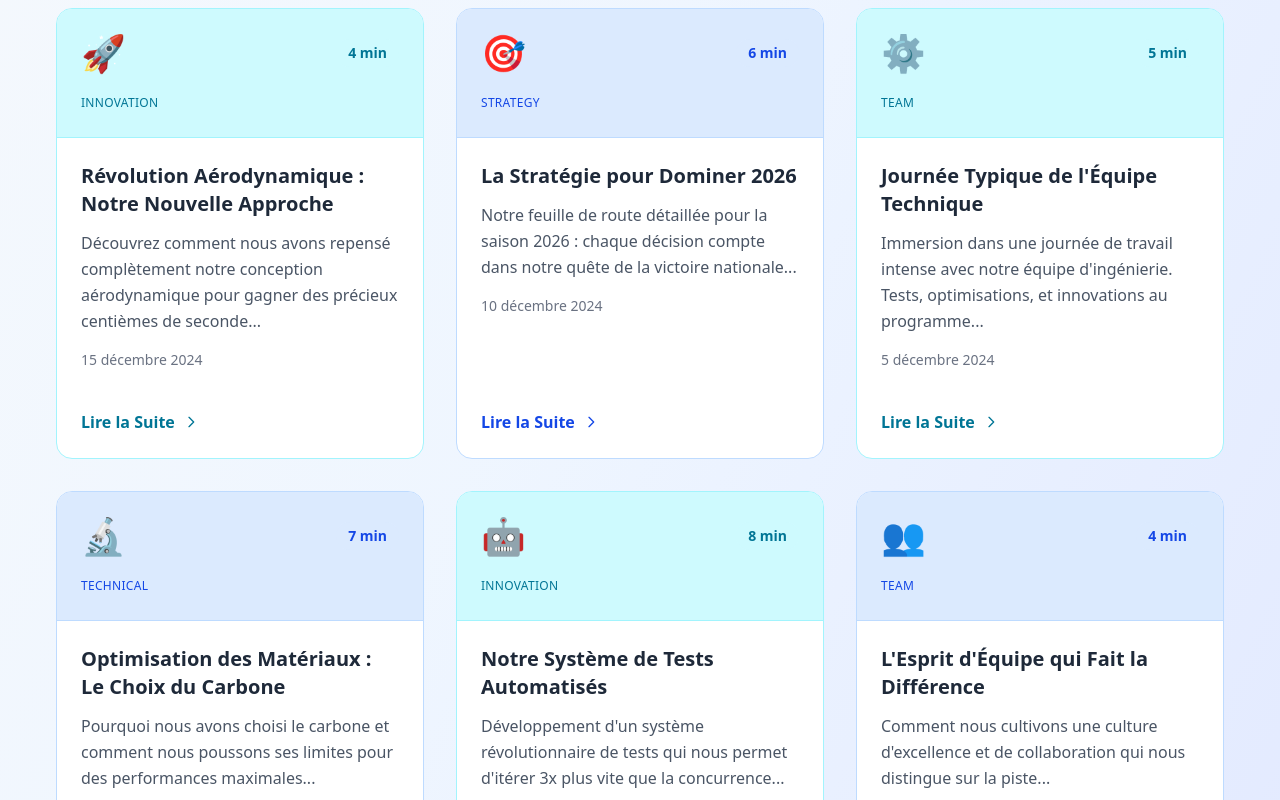
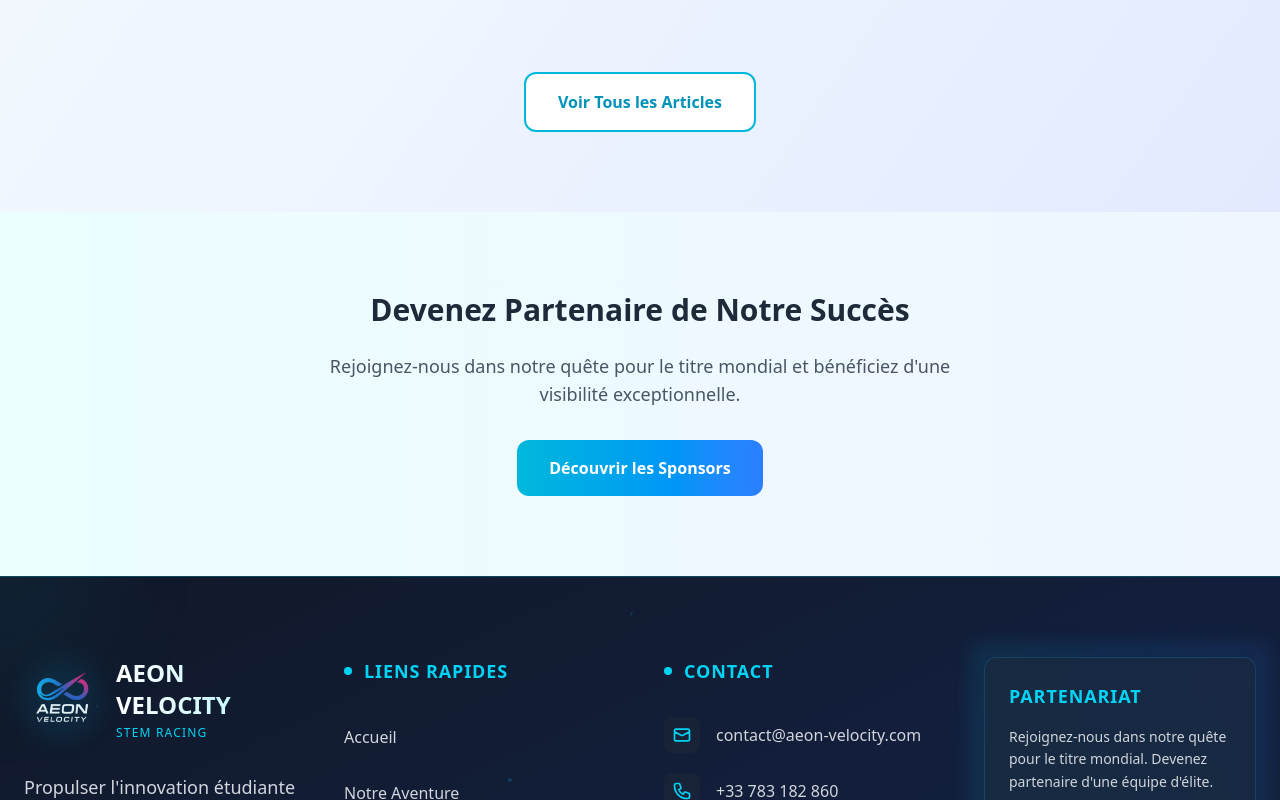
Before and after one commit to NAJEEBKHAN123/Aeon_Velocity_client, a React (Vite) app: page /blog in a window 1280 px wide. Shown: the part 1240-2040 px from the top of the page. Built offline with nearby package versions, Linux system fonts and the light colour scheme.

Commit message:
commit the blog page on client reference after sometimes we'll add our content into here

```diff
--- a/src/pages/Blog.jsx
+++ b/src/pages/Blog.jsx
@@ -57,104 +57,105 @@ const BlogPage = () => {
   }, []);
 
   // Sample blog posts data
-  const blogPosts = [
-    {
-      id: 1,
-      title: {
-        fr: "Révolution Aérodynamique : Notre Nouvelle Approche",
-        en: "Aerodynamic Revolution: Our New Approach"
-      },
-      excerpt: {
-        fr: "Découvrez comment nous avons repensé complètement notre conception aérodynamique pour gagner des précieux centièmes de seconde...",
-        en: "Discover how we completely rethought our aerodynamic design to gain valuable hundredths of a second..."
-      },
-      category: "innovation",
-      date: "2024-12-15",
-      readTime: "4 min",
-      image: "🚀",
-      color: "cyan"
-    },
-    {
-      id: 2,
-      title: {
-        fr: "La Stratégie pour Dominer 2026",
-        en: "The Strategy to Dominate 2026"
-      },
-      excerpt: {
-        fr: "Notre feuille de route détaillée pour la saison 2026 : chaque décision compte dans notre quête de la victoire nationale...",
-        en: "Our detailed roadmap for the 2026 season: every decision counts in our quest for national victory..."
-      },
-      category: "strategy",
-      date: "2024-12-10",
-      readTime: "6 min",
-      image: "🎯",
-      color: "blue"
-    },
-    {
-      id: 3,
-      title: {
-        fr: "Journée Typique de l'Équipe Technique",
-        en: "Typical Day of the Technical Team"
-      },
-      excerpt: {
-        fr: "Immersion dans une journée de travail intense avec notre équipe d'ingénierie. Tests, optimisations, et innovations au programme...",
-        en: "Immersion in an intense workday with our engineering team. Tests, optimizations, and innovations on the agenda..."
-      },
-      category: "team",
-      date: "2024-12-05",
-      readTime: "5 min",
-      image: "⚙️",
-      color: "cyan"
-    },
-    {
-      id: 4,
-      title: {
-        fr: "Optimisation des Matériaux : Le Choix du Carbone",
-        en: "Material Optimization: The Carbon Choice"
-      },
-      excerpt: {
-        fr: "Pourquoi nous avons choisi le carbone et comment nous poussons ses limites pour des performances maximales...",
-        en: "Why we chose carbon and how we're pushing its limits for maximum performance..."
-      },
-      category: "technical",
-      date: "2024-11-28",
-      readTime: "7 min",
-      image: "🔬",
-      color: "blue"
-    },
-    {
-      id: 5,
-      title: {
-        fr: "Notre Système de Tests Automatisés",
-        en: "Our Automated Testing System"
-      },
-      excerpt: {
-        fr: "Développement d'un système révolutionnaire de tests qui nous permet d'itérer 3x plus vite que la concurrence...",
-        en: "Development of a revolutionary testing system that allows us to iterate 3x faster than the competition..."
-      },
-      category: "innovation",
-      date: "2024-11-20",
-      readTime: "8 min",
-      image: "🤖",
-      color: "cyan"
-    },
-    {
-      id: 6,
-      title: {
-        fr: "L'Esprit d'Équipe qui Fait la Différence",
-        en: "The Team Spirit That Makes the Difference"
-      },
-      excerpt: {
-        fr: "Comment nous cultivons une culture d'excellence et de collaboration qui nous distingue sur la piste...",
-        en: "How we cultivate a culture of excellence and collaboration that distinguishes us on the track..."
-      },
-      category: "team",
-      date: "2024-11-15",
-      readTime: "4 min",
-      image: "👥",
-      color: "blue"
-    }
-  ];
+  // const blogPosts = [
+  //   {
+  //     id: 1,
+  //     title: {
+  //       fr: "Révolution Aérodynamique : Notre Nouvelle Approche",
+  //       en: "Aerodynamic Revolution: Our New Approach"
+  //     },
+  //     excerpt: {
+  //       fr: "Découvrez comment nous avons repensé complètement notre conception aérodynamique pour gagner des précieux centièmes de seconde...",
+  //       en: "Discover how we completely rethought our aerodynamic design to gain valuable hundredths of a second..."
+  //     },
+  //     category: "innovation",
+  //     date: "2024-12-15",
+  //     readTime: "4 min",
+  //     image: "🚀",
+  //     color: "cyan"
+  //   },
+  //   {
+  //     id: 2,
+  //     title: {
+  //       fr: "La Stratégie pour Dominer 2026",
+  //       en: "The Strategy to Dominate 2026"
+  //     },
+  //     excerpt: {
+  //       fr: "Notre feuille de route détaillée pour la saison 2026 : chaque décision compte dans notre quête de la victoire nationale...",
+  //       en: "Our detailed roadmap for the 2026 season: every decision counts in our quest for national victory..."
+  //     },
+  //     category: "strategy",
+  //     date: "2024-12-10",
+  //     readTime: "6 min",
+  //     image: "🎯",
+  //     color: "blue"
+  //   },
+  //   {
+  //     id: 3,
+  //     title: {
+  //       fr: "Journée Typique de l'Équipe Technique",
+  //       en: "Typical Day of the Technical Team"
+  //     },
+  //     excerpt: {
+  //       fr: "Immersion dans une journée de travail intense avec notre équipe d'ingénierie. Tests, optimisations, et innovations au programme...",
+  //       en: "Immersion in an intense workday with our engineering team. Tests, optimizations, and innovations on the agenda..."
+  //     },
+  //     category: "team",
+  //     date: "2024-12-05",
+  //     readTime: "5 min",
+  //     image: "⚙️",
+  //     color: "cyan"
+  //   },
+  //   {
+  //     id: 4,
+  //     title: {
+  //       fr: "Optimisation des Matériaux : Le Choix du Carbone",
+  //       en: "Material Optimization: The Carbon Choice"
+  //     },
+  //     excerpt: {
+  //       fr: "Pourquoi nous avons choisi le carbone et comment nous poussons ses limites pour des performances maximales...",
+  //       en: "Why we chose carbon and how we're pushing its limits for maximum performance..."
+  //     },
+  //     category: "technical",
+  //     date: "2024-11-28",
+  //     readTime: "7 min",
+  //     image: "🔬",
+  //     color: "blue"
+  //   },
+  //   {
+  //     id: 5,
+  //     title: {
+  //       fr: "Notre Système de Tests Automatisés",
+  //       en: "Our Automated Testing System"
+  //     },
+  //     excerpt: {
+  //       fr: "Développement d'un système révolutionnaire de tests qui nous permet d'itérer 3x plus vite que la concurrence...",
+  //       en: "Development of a revolutionary testing system that allows us to iterate 3x faster than the competition..."
+  //     },
+  //     category: "innovation",
+  //     date: "2024-11-20",
+  //     readTime: "8 min",
+  //     image: "🤖",
+  //     color: "cyan"
+  //   },
+  //   {
+  //     id: 6,
+  //     title: {
+  //       fr: "L'Esprit d'Équipe qui Fait la Différence",
+  //       en: "The Team Spirit That Makes the Difference"
+  //     },
+  //     excerpt: {
+  //       fr: "Comment nous cultivons une culture d'excellence et de collaboration qui nous distingue sur la piste...",
+  //       en: "How we cultivate a culture of excellence and collaboration that distinguishes us on the track..."
+  //     },
+  //     category: "team",
+  //     date: "2024-11-15",
+  //     readTime: "4 min",
+  //     image: "👥",
+  //     color: "blue"
+  //   }
+  // ];
+  const blogPosts = [];
 
   const filteredPosts = activeCategory === 'all'
     ? blogPosts
--- a/src/pages/OurStory.jsx
+++ b/src/pages/OurStory.jsx
@@ -12,7 +12,7 @@ const STORY_CONTENT = {
       "Tout a commencé par une idée. Très vite, c'est devenu une mission : élever une équipe française jusqu'au sommet mondial du challenge STEM Racing. Depuis notre création, nous avons évolué étape par étape, apprenant, corrigeant, accélérant… et redéfinissant nos ambitions. Voici notre progression :",
     timelineTitle: "Chronologie de l'Ascension",
     nextPage: "Découvrez nos Innovations",
-    cta: "TROUVER DES SPONSORS",
+    cta: "Nous sponsoriser ",
     achievementsTitle: "Réalisations Clés",
     showMore: "Voir plus",
     showLess: "Voir moins",
@@ -25,7 +25,7 @@ const STORY_CONTENT = {
       "It all started with an idea. Very quickly, it became a mission: to elevate a French team to the world summit of the STEM Racing challenge. Since our creation, we have evolved step by step, learning, correcting, accelerating... and redefining our ambitions. Here is our progress:",
     timelineTitle: "Timeline of the Ascent",
     nextPage: "Discover Our Innovations",
-    cta: "GET SPONSORS",
+    cta: "SPONSOR US",
     achievementsTitle: "Key Achievements",
     showMore: "Show More",
     showLess: "Show Less",
```
